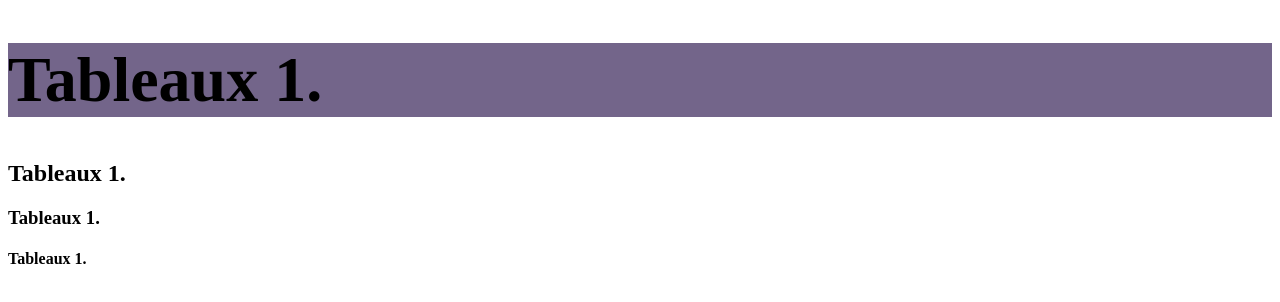
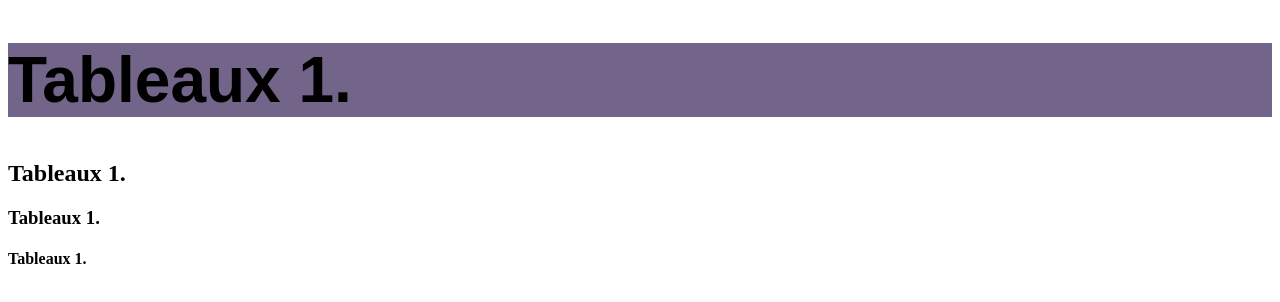
Before and after one commit to WildCodeSchool/2023-02-JS-Lille-project-3-groupe1, a React (Vite) app in the folder frontend/: page / in a window 1280 px wide. Shown: the top 302 px of the page. Built offline with nearby package versions, Linux system fonts and the light colour scheme.

Commit message:
Footer File Added and Fix Lint Issue

```diff
--- a/frontend/src/App.jsx
+++ b/frontend/src/App.jsx
@@ -1,4 +1,5 @@
 import "./App.scss";
+
 export default function App() {
   return (
     <div>
--- a/frontend/src/App.scss
+++ b/frontend/src/App.scss
@@ -2,6 +2,8 @@ $h1: 4rem;
 $h2: 4, 375rem;
 $h3: 1.875rem;
 $font-size: 0.75rem;
+$TitleFont: "Pill Gothic 600mg", sans-serif;
+/* $TextFont: */
 $color1: #257593;
 $color2: #73658a;
 $color3: #b982ae;
@@ -11,4 +13,5 @@ h1 {
   font-size: $h1;
   background-color: $color2;
   width: 100%;
+  font-family: $TitleFont;
 }
```
Also changed, not shown: frontend/src/components/Footer/Footer.jsx (added).
